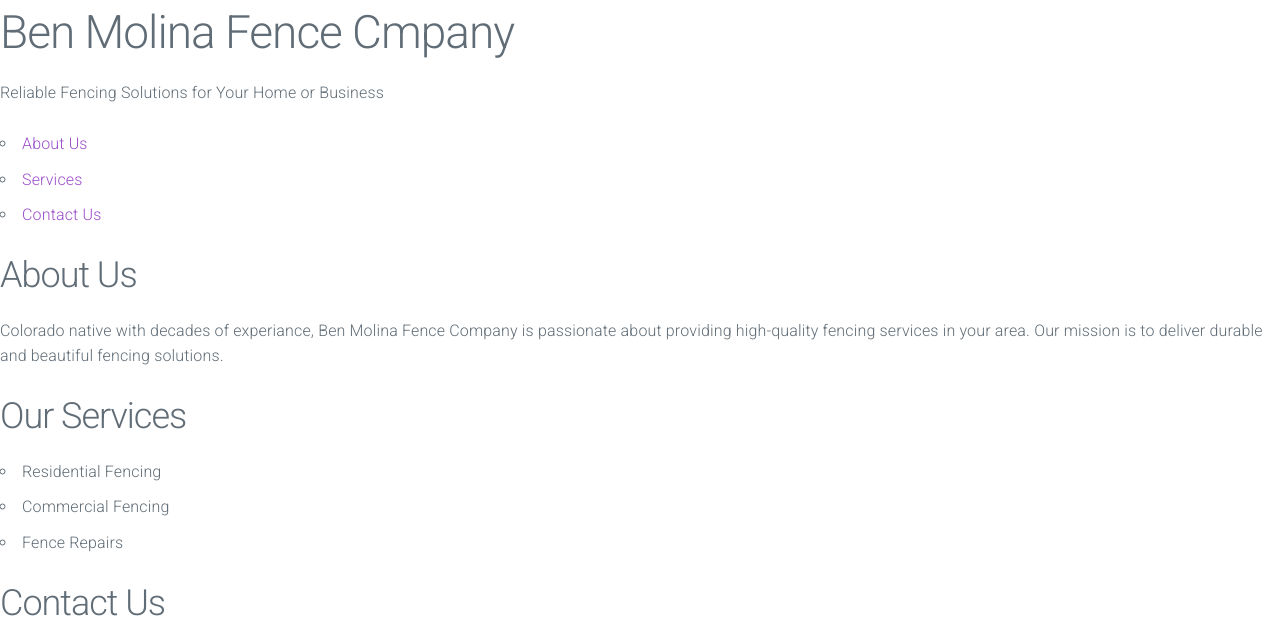
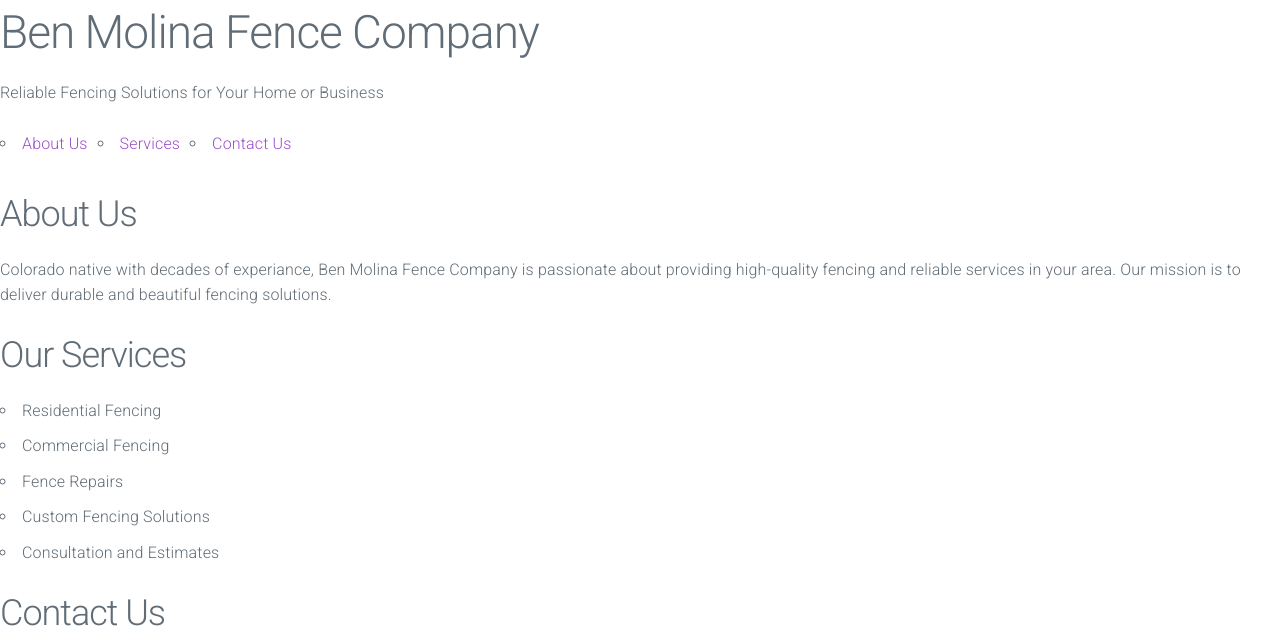
Before and after one commit to NicMoe1982/projectJuly, a plain HTML site: page milproduct.html in a window 1280 px wide. Shown: the part 877-1520 px from the top of the page. Drawn offline with nearby package versions, Linux system fonts and the light colour scheme.

Commit message:
Cleaning up formatting

```diff
--- a/milproduct.html
+++ b/milproduct.html
@@ -10,25 +10,27 @@
 <link rel="stylesheet" href="https://cdnjs.cloudflare.com/ajax/libs/normalize/8.0.1/normalize.css">
 <!-- Milligram CSS -->
 <link rel="stylesheet" href="https://cdnjs.cloudflare.com/ajax/libs/milligram/1.4.1/milligram.min.css">
+<link rel="stylesheet" href="milstyle.css">
+<!-- Custom Styles -->
 </head>
 <body>
     <header class="image-header">
         <img src="images/theMan.jpg" alt="Ben Molina Fence Company Logo">
-        <h1 class="overlay-title">Ben Molina Fence Cmpany</h1>
+        <h1 class="overlay-title">Ben Molina Fence Company</h1>
         <p class="overlay-banner">Reliable Fencing Solutions for Your Home or Business</p>
     </header>
     <!--Navigation Bar-->
     <nav>
-        <ul>
+        <ul class="horizontal">
             <li><a href="#about">About Us</a></li>
             <li><a href="#services">Services</a></li>
             <li><a href="#contact">Contact Us</a></li>
         </ul>
     </nav>
-    <!--Main content Add Cool Stuff Here-->
+    <!--Find horizontal image-->
     <section id="about" class="about">
         <h2>About Us</h2>
-        <p>Colorado native with decades of experiance, Ben Molina Fence Company is passionate about providing high-quality fencing services in your area. Our mission is to deliver durable and beautiful fencing solutions.</p>
+        <p>Colorado native with decades of experiance, Ben Molina Fence Company is passionate about providing high-quality fencing and reliable services in your area. Our mission is to deliver durable and beautiful fencing solutions.</p>
     </section>
     <!--Services Section. Add Something Cool Here-->
     <section id="services">
@@ -37,11 +39,14 @@
             <li>Residential Fencing</li>
             <li>Commercial Fencing</li>
             <li>Fence Repairs</li>
+            <li>Custom Fencing Solutions</li>
+            <li>Consultation and Estimates</li>
         </ul>
     </section>
     <!--Contact Section. Add Something Businessy Here-->
     <section id="contact">
         <h2>Contact Us</h2>
+        <p>For inquiries or to schedule a consultation, please fill out the form below or contact us directly.</p>
         <form>
             <label for="name">Name:</label>
             <input type="text" id="name" name="name" required>
@@ -62,7 +67,7 @@
     <div class="footer-links"><a href="index.html">Home</a></div>
     <p>&copy; 2023 Ben Molina Fence Company. All rights reserved.</p>
     <p>Follow us on <a href="https://www.facebook.com/profile.php?id=61574137150946" target="_blank">Facebook</a>.</p>
-    <p>Website designed by Moe.</p>
+    <p>Website designed by docMoe.</p>
 
     </footer>
 </html>
--- a/milstyle.css
+++ b/milstyle.css
@@ -0,0 +1,9 @@
+.horizontal {
+    display: flex;
+    gap: 1rem;
+    padding: auto;
+}
+header.h1 {
+    text-align: center;
+    padding: 1rem;
+}
```
